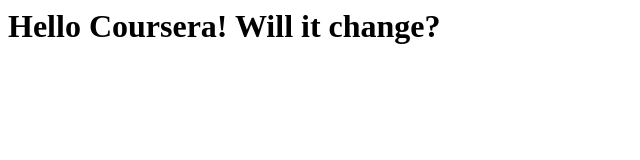
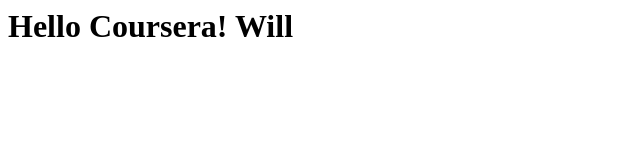
Before and after one commit to luckydooodle/coursera-test, a plain HTML site: page site/index.html in a window 1280 px wide. Shown: the whole page, without its empty margins (0-640 px from the left). Drawn offline with Linux system fonts and the light colour scheme.

Commit message:
add something new

```diff
--- a/site/index.html
+++ b/site/index.html
@@ -3,6 +3,6 @@
     <title>Hello Coursera!</title>
 </head>
 <body>
-<h1>Hello Coursera! Will it change?</h1>
+<h1>Hello Coursera! Will</h1>
 </body>
 </html>
```
